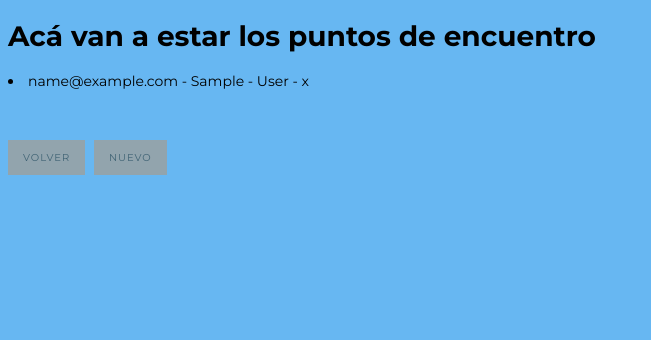
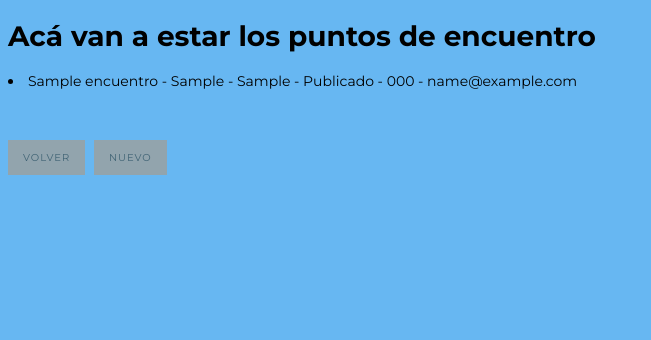
Before and after one commit to eliasraffaelli0/la-plata-floodnt, a Flask app: template app/templates/puntos/index.html in a window 1280 px wide. Shown: the part 178-518 px from the top of the page, without its empty margins (0-651 px from the left). Run offline with Flask 2, Linux system fonts and the light colour scheme; the template is opened without the code that fills it: values that come from a table or form of the project are taken from there, others are empty; tables that the repository leaves empty hold one stand-in row (values such as "Sample post").

Commit message:
El alta de puntos de encuentro está finalizada, solo faltan los chequeos de campo, ^C va a crear una funcion para hacerlo

```diff
--- a/app/__init__.py
+++ b/app/__init__.py
@@ -70,8 +70,8 @@ def create_app(environment="development"):
 
     # Rutas de Puntos de encuentro
     app.add_url_rule("/puntos_de_encuentro", "puntos_index", puntos.index)
-    app.add_url_rule("/usuarios", "punto_create", user.create, methods=["POST"])
-    app.add_url_rule("/usuarios/nuevo", "user_new", user.new)
+    app.add_url_rule("/puntos_de_encuentro", "puntos_create", puntos.create, methods=["POST"])
+    app.add_url_rule("/puntos_de_encuentro/nuevo", "puntos_new", puntos.new)
 
     # Rutas de Recorridos de evacuación
     app.add_url_rule("/recorridos_de_evacuacion", "recorridos_index", recorridos.index)
--- a/app/models/punto.py
+++ b/app/models/punto.py
@@ -14,7 +14,7 @@ class Punto(db.Model):
     created_at = Column(DateTime(timezone=True), server_default=func.now())
 
 
-    def __init__(self, name=None, direccion=None, coordenadas=None, activo=None, telefono=None, email=None):
+    def __init__(self, name=None, direccion=None, coordenadas=None, estado=None, telefono=None, email=None):
         self.name = name
         self.direccion = direccion
         self.coordenadas = coordenadas
--- a/app/templates/puntos/index.html
+++ b/app/templates/puntos/index.html
@@ -5,9 +5,15 @@
 {% endblock %}
 {% block content %}
   <h1>Acá van a estar los puntos de encuentro</h1>
-  {% for user in users %}
-  <li>{{ user.email }} - {{ user.first_name }} - {{ user.last_name }} - {{ user.password }}</li>
+  {% for punto in puntos %}
+  <li>{{ punto.name }} - {{ punto.direccion }} - {{ punto.coordenadas }}
+    {% if punto.estado %}
+    -  Publicado
+    {% else %}
+    - Despublicado
+    {% endif %}
+    - {{ punto.telefono }} - {{ punto.email }} </li>
   {% endfor %}
   <a href="{{ url_for('home') }}" class="link">Volver</a>
-  <a href="{{ url_for('user_new') }}" class="link">Nuevo</a>
+  <a href="{{ url_for('puntos_new') }}" class="link">Nuevo</a>
 {% endblock %}
```
Also changed, not shown: app/resources/puntos.py (+7 -8 lines), app/templates/puntos/new.html (+5 -5 lines).
